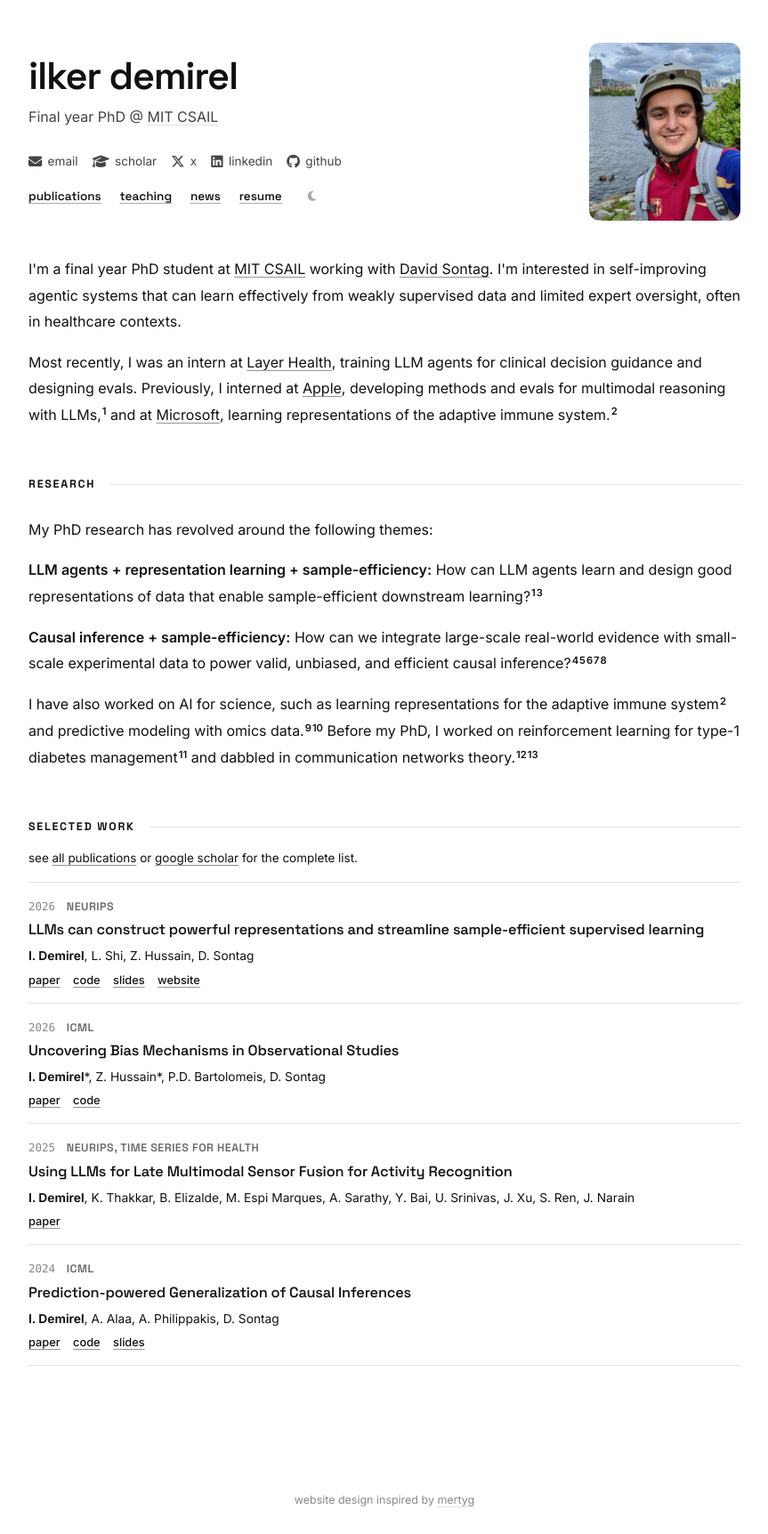
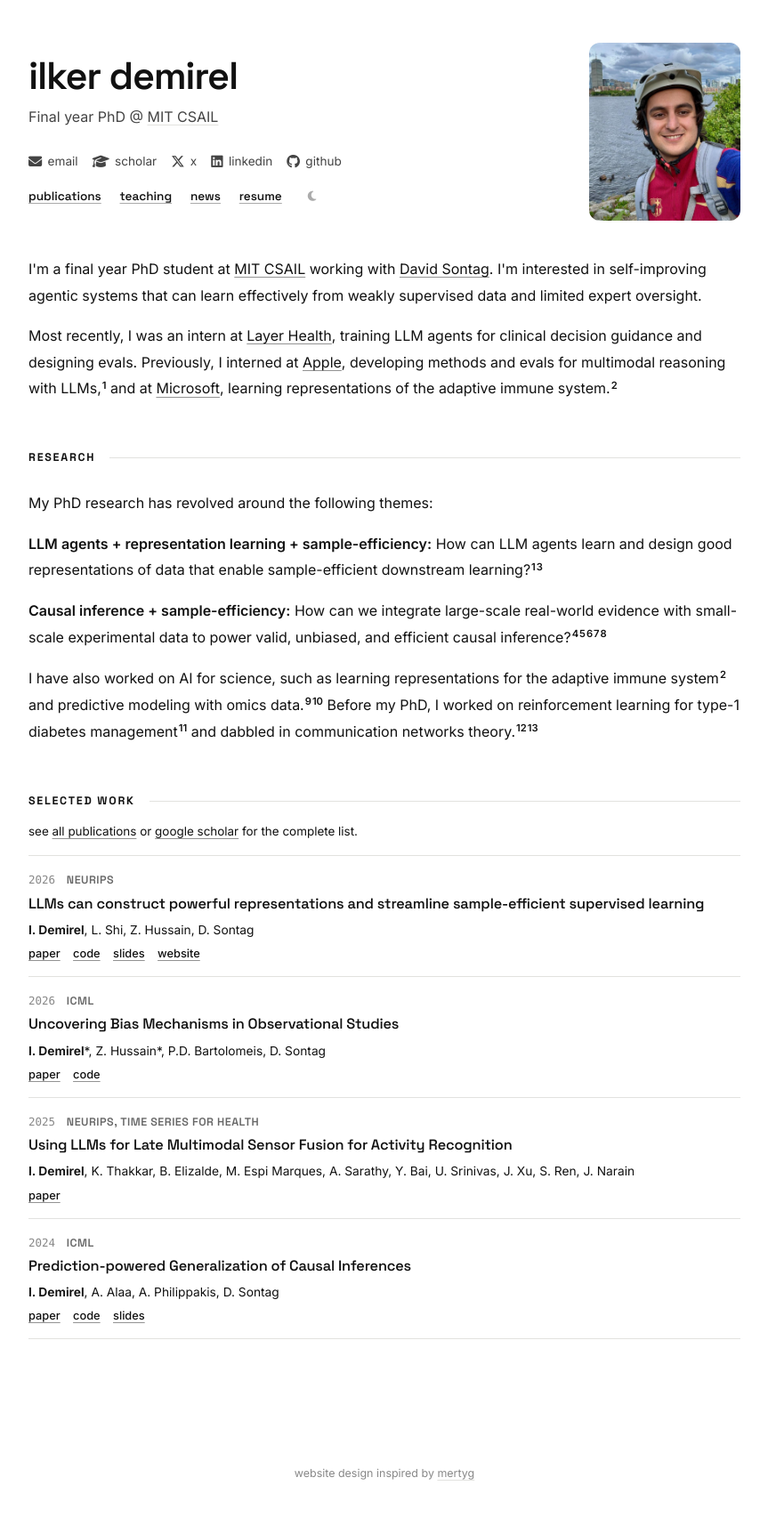
Before and after one commit to demireal/demireal.github.io, a Jekyll site: the page built from index.html, in a window 1280 px wide. Shown: the whole page at 89% size, without its empty margins (208-1071 px from the left). Built offline with Jekyll 4.4.1, drawn with Linux system fonts in a browser that asks for light colours; after the commit the page ends 1695 px from its top, so only the background shows below that.

Commit message:
Update index.html

```diff
--- a/index.html
+++ b/index.html
@@ -33,7 +33,7 @@
 <!-- ── About ───────────────────────────────────────────── -->
 <section class="section">
   <p>
-    I'm a final year PhD student at <a href="https://www.csail.mit.edu">MIT CSAIL</a> working with <a href="https://people.csail.mit.edu/dsontag/">David Sontag</a>. I'm interested in self-improving agentic systems that can learn effectively from weakly supervised data and limited expert oversight, often in healthcare contexts.
+    I'm a final year PhD student at <a href="https://www.csail.mit.edu">MIT CSAIL</a> working with <a href="https://people.csail.mit.edu/dsontag/">David Sontag</a>. I'm interested in self-improving agentic systems that can learn effectively from weakly supervised data and limited expert oversight.
   </p>
   <p>
     Most recently, I was an intern at <a href="https://www.layerhealth.com">Layer Health</a>, training LLM agents for clinical decision guidance and designing evals. Previously, I interned at <a href="https://machinelearning.apple.com">Apple</a>, developing methods and evals for multimodal reasoning with LLMs,<a class="ri-ref" href="https://arxiv.org/pdf/2509.10729"><sup>1</sup></a> and at <a href="https://www.microsoft.com/en-us/research/">Microsoft</a>, learning representations of the adaptive immune system.<a class="ri-ref" href="https://openreview.net/pdf?id=oAukQalLzs"><sup>2</sup></a>
```
